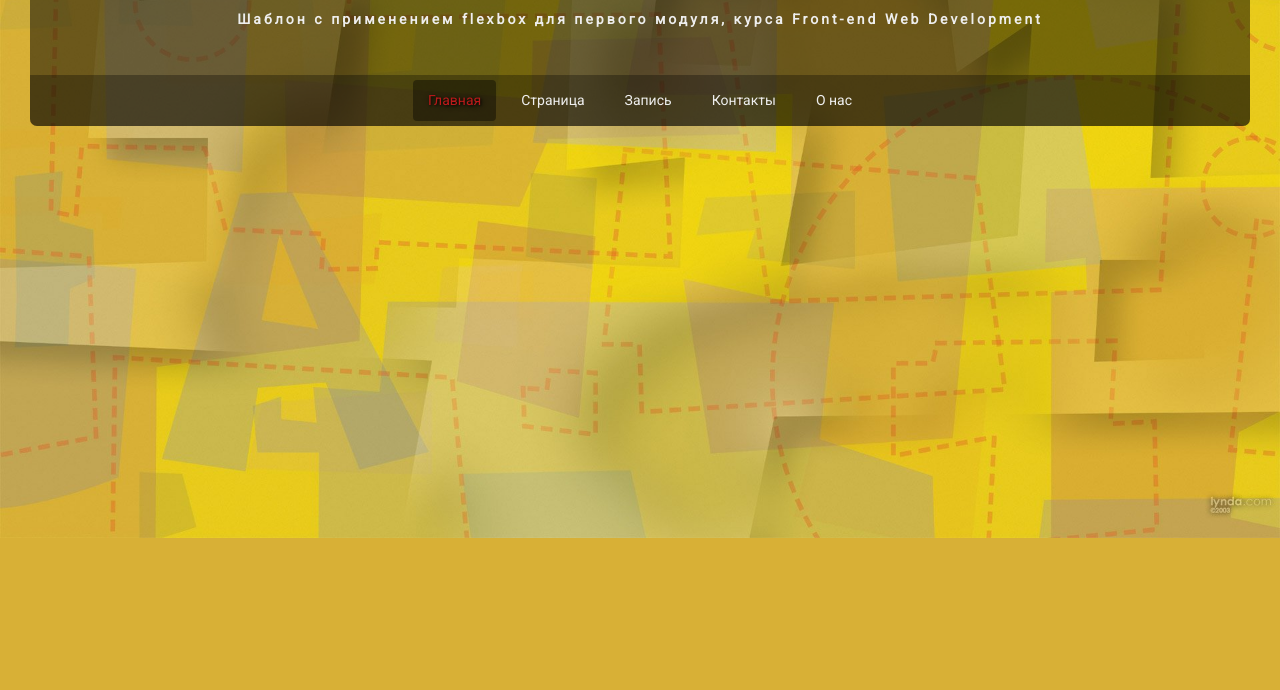
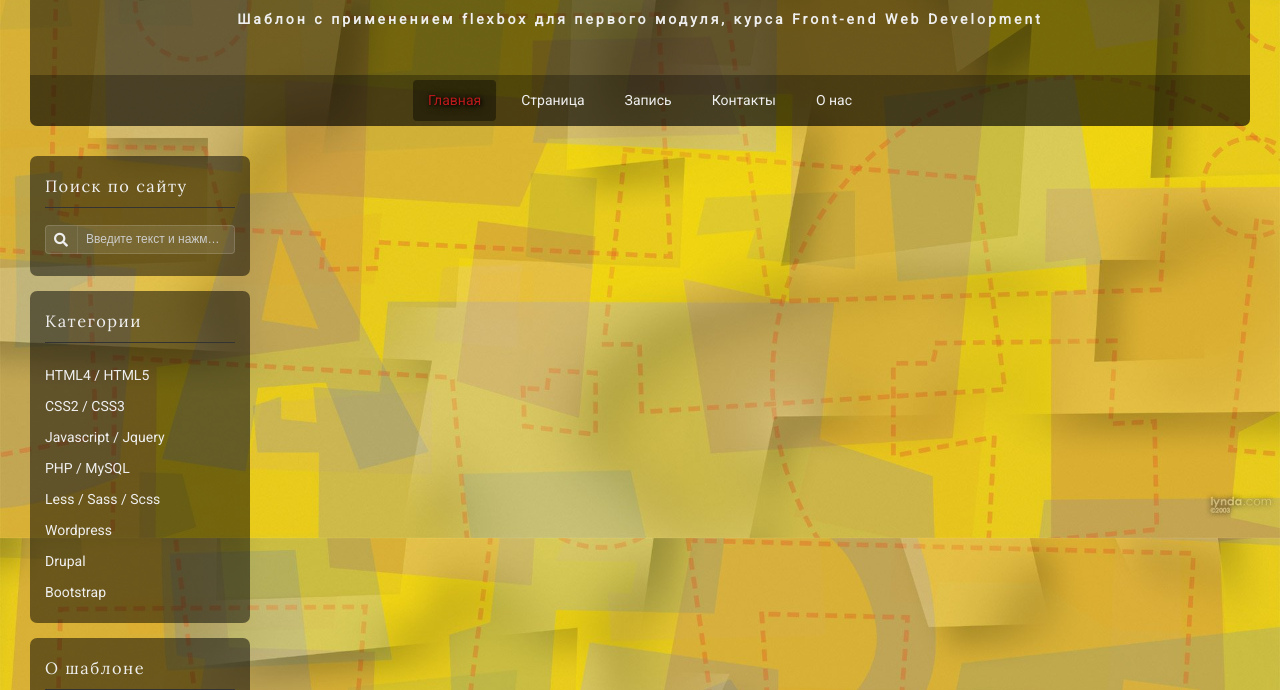
Before and after one commit to Burla4enko/flexbox-template-init-project, a website: page index.html in a window 1280 px wide. Shown: the part 262-952 px from the top of the page. Before the commit the page ends 800 px from the top, so only its background shows below. Drawn offline with Linux system fonts and the light colour scheme.

Commit message:
Added Left-Sidebar

```diff
--- a/assets/scss/_common.scss
+++ b/assets/scss/_common.scss
@@ -28,5 +28,38 @@ body {
 
 a {
   text-decoration: none;
-  color: #eeeeee;
+  color: $text-color;
 }
+
+p {
+  color: #cccccc;
+}
+
+.container {
+  display: flex;
+}
+
+.widget {
+  margin: 0 0 $gutter / 2;
+  padding: $gutter / 2;
+  color: $text-color;
+  border-radius: 7px;
+  background-color: rgba(0, 0, 0, 0.5 );
+
+  h3 {
+    margin-top: 5px;
+    padding-bottom: 10px;
+    letter-spacing: 1.5px;
+    border-bottom: 1px solid #333333;
+    font-family: $accent-font;
+    font-weight: 300;
+  }
+
+  p {
+    line-height: 2em;
+
+    &:last-child {
+      margin-bottom: 0;
+    }
+  }
+}
--- a/assets/scss/_header-logo.scss
+++ b/assets/scss/_header-logo.scss
@@ -30,7 +30,7 @@
 
   &__title {
     display: block;
-    color: #eeeeee;
+    color: $text-color;
     font-weight: 300;
     font-family: $accent-font;
     text-align: center;
@@ -56,7 +56,7 @@
 
   &__description {
     display: block;
-    color: #eeeeee;
+    color: $text-color;
     font-weight: 700;
     text-align: center;
     letter-spacing: 3px;
--- a/assets/scss/_header.scss
+++ b/assets/scss/_header.scss
@@ -3,4 +3,5 @@
   min-height: 100px;
   background-color: rgba(0, 0 , 0, 0.5);
   border-radius: 0 0 7px 7px;
+  margin-bottom: $gutter;
 }
--- a/assets/scss/_left-sidebar.scss
+++ b/assets/scss/_left-sidebar.scss
@@ -0,0 +1,5 @@
+.left-sidebar {
+  flex: 0 0 220px;
+  margin-bottom: $gutter / 2;
+  order: 1;
+}
--- a/assets/scss/_main.scss
+++ b/assets/scss/_main.scss
@@ -0,0 +1,3 @@
+.main {
+  background-color: #ffffff;
+}
--- a/assets/scss/_variables.scss
+++ b/assets/scss/_variables.scss
@@ -1,4 +1,5 @@
 $main-color: #e12727;
+$text-color: #eeeeee;
 $main-color-hightlighted: darken($main-color, 10%);
 $global-width: 1380px;
 $left-sidebar-width: 220px;
--- a/assets/scss/_widgets.scss
+++ b/assets/scss/_widgets.scss
@@ -0,0 +1,59 @@
+.widget-search {
+  form {
+    position: relative;
+    margin: 15px 0 7px;
+  }
+
+  .fa-search {
+    position: absolute;
+    margin-top: 1px;
+    padding: 7px 9px;
+    color: $text-color;
+    border-right: 1px solid rgba(#ffffff, 0.1);
+  }
+
+  input {
+    width: 100%;
+    padding: 7px 8px 7px 40px;
+    color: #cccccc;
+    text-overflow: ellipsis;
+    border: 1px solid rgba(#ffffff, 0.15);
+    border-radius: 4px;
+    background-color: rgba(#ffffff, 0.1);
+    font-size: 12px;
+
+    &::placeholder {
+      color: #cccccc;
+    }
+
+    &:focus {
+      color: #ffffff;
+      outline: none;
+      border: 1px solid (#ffffff, 0.3);
+      background-color: rgba(#ffffff, 0.2);
+    }
+  }
+}
+
+.widget-category__list {
+  list-style: none;
+  padding: 0;
+  margin: 0;
+
+  &-item {
+    a {
+      display: block;
+      padding: 5px 0;
+      border-radius: 4px;
+      transition: padding-left 0.5s;
+
+      &:hover {
+        padding-left: 10px;
+        color: $main-color;
+        background-color: rgba(#000000, 0.5);
+
+        @include text-shadow;
+      }
+    }
+  }
+}
--- a/index.html
+++ b/index.html
@@ -24,6 +24,7 @@
       <div class="header-logo__title">FLEXBOX TEMPLATE</div>
       <span class="header-logo__description">Шаблон с применением flexbox для первого модуля, курса Front-end Web Development</span>
     </div>
+
     <nav class="header-menu">
       <div class="header-menu__btn">
         <div class="header-menu__btn-row"></div>
@@ -50,6 +51,56 @@
     </nav>
   </div>
 
+  <div class="container">
+    <main class="main"></main>
+
+    <aside class="left-sidebar">
+      <div class="widget widget-search">
+        <h3>Поиск по сайту</h3>
+        <form method="get" action="#">
+          <i class="fas fa-search"></i>
+          <input class="search" type="text" placeholder="Введите текст и нажмите Enter">
+        </form>
+      </div>
+
+      <div class="widget widget-category">
+        <h3>Категории</h3>
+        <ul class="widget-category__list">
+          <li class="widget-category__list-item">
+            <a href="#">HTML4 / HTML5</a>
+          </li>
+          <li class="widget-category__list-item">
+            <a href="#">CSS2 / CSS3</a>
+          </li>
+          <li class="widget-category__list-item">
+            <a href="#">Javascript / Jquery</a>
+          </li>
+          <li class="widget-category__list-item">
+            <a href="#">PHP / MySQL</a>
+          </li>
+          <li class="widget-category__list-item">
+            <a href="#">Less / Sass / Scss</a>
+          </li>
+          <li class="widget-category__list-item">
+            <a href="#">Wordpress</a>
+          </li>
+          <li class="widget-category__list-item">
+            <a href="#">Drupal</a>
+          </li>
+          <li class="widget-category__list-item">
+            <a href="#">Bootstrap</a>
+          </li>
+        </ul>
+      </div>
+
+      <div class="widget widget-text">
+        <h3>О шаблоне</h3>
+        <p>Шаблон разработан для изучения адаптивной верстки на HTML5, оформления с помощью CSS3, подключения готовых библиотек и плагинов Jquery.</p>
+      </div>
+    </aside>
+
+    <aside class="right-sidebar"></aside>
+  </div>
 
 
   <script src="libs/jquery/dist/jquery.min.js"></script>
```
Also changed, not shown: assets/css/style.css, assets/css/style.min.css. Lines whose indentation alone changed are shown as unchanged.
